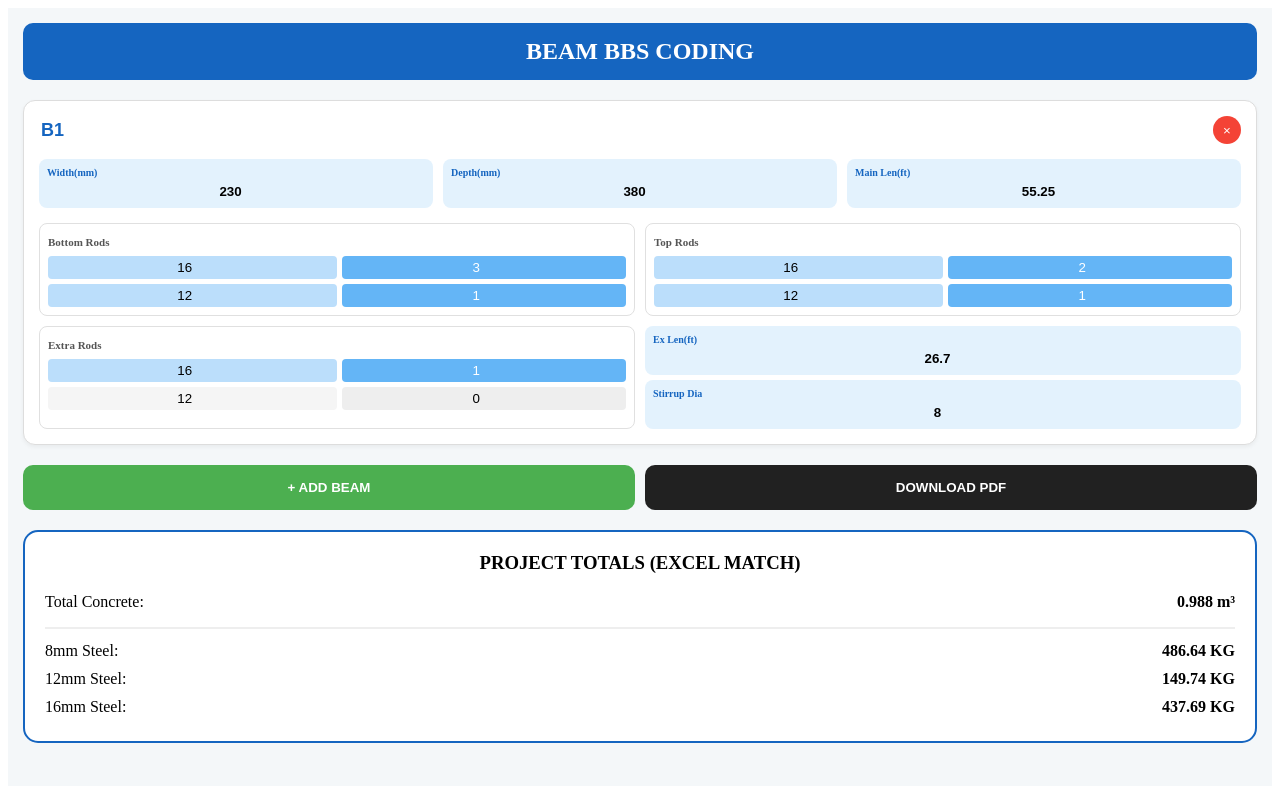
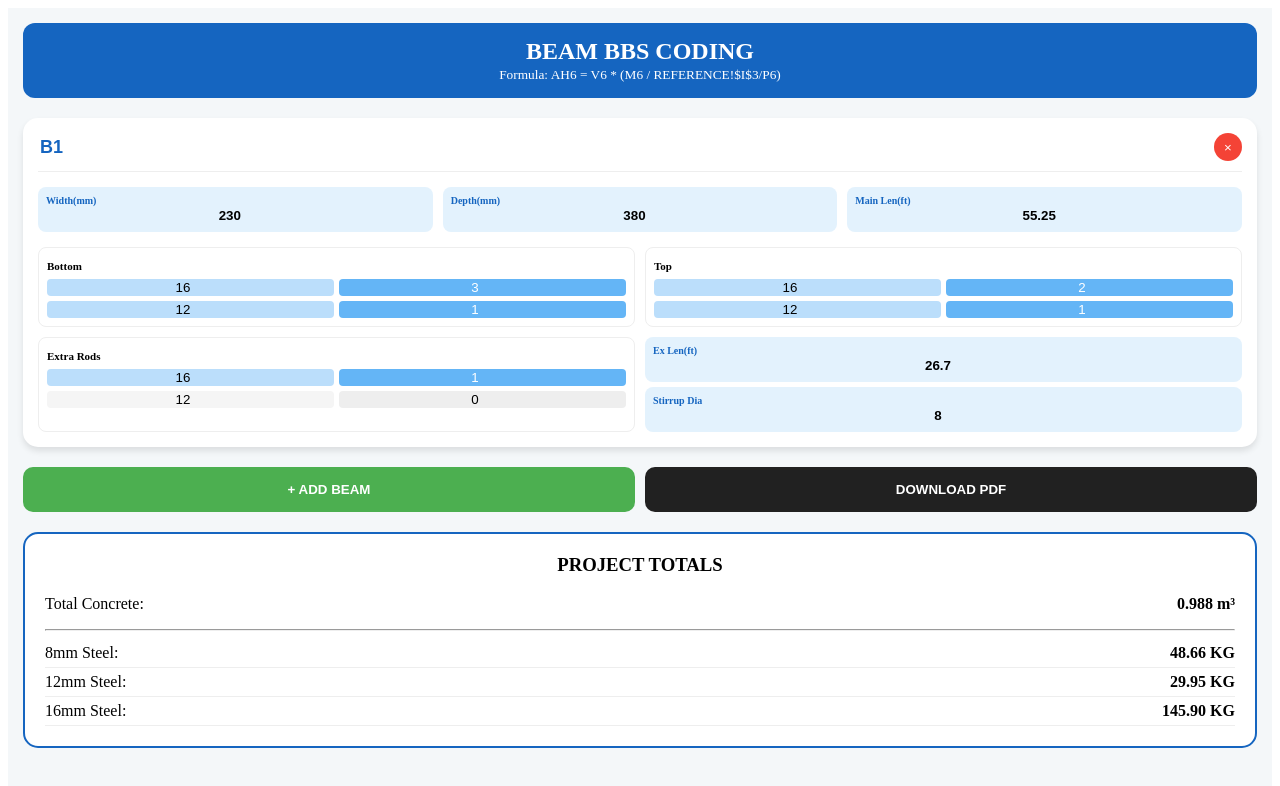
Before and after one commit to Movieeesss/BEAM-BBS, a React (Vite) app: page / in a window 1280 px wide. Shown: the top 786 px of the page. Built offline with nearby package versions, Linux system fonts and the light colour scheme.

Commit message:
Update BeamBBS.tsx

```diff
--- a/src/BeamBBS.tsx
+++ b/src/BeamBBS.tsx
@@ -2,16 +2,18 @@ import React, { useState, useMemo, useCallback } from 'react';
 import jsPDF from 'jspdf';
 import autoTable from 'jspdf-autotable';
 
-// EXACT BUNDLE WEIGHTS FROM YOUR EXCEL SHEET (Column V/W)
-const BUNDLE_WT: Record<number, number> = {
-  8: 47.4,   // Bundle weight for 8mm
-  12: 53.35, // Bundle weight for 12mm
-  16: 56.88, // Bundle weight for 16mm
-  20: 59.26, // Bundle weight for 20mm
-  25: 60.00
+/** * MATCHING YOUR EXCEL "REFERENCE" SHEET
+ * Bundle Weight (V6) and Rods Per Bundle (P6)
+ */
+const EXCEL_REF: Record<number, { weight: number; rodsPerBundle: number }> = {
+  8: { weight: 47.4, rodsPerBundle: 10 },
+  12: { weight: 53.35, rodsPerBundle: 5 },
+  16: { weight: 56.88, rodsPerBundle: 3 },
+  20: { weight: 59.26, rodsPerBundle: 2 },
+  25: { weight: 60.00, rodsPerBundle: 1 }
 };
 
-const ROD_LEN = 12; // Length of one full rod used in your bundle conversion
+const FT_TO_M = 0.3048;
 
 interface RodSet {
   dia1: number; num1: string;
@@ -56,11 +58,7 @@ const BeamBBS: React.FC = () => {
   }, []);
 
   const addBeam = () => {
-    setBeams([...beams, {
-      ...beams[0],
-      id: Date.now().toString(),
-      grid: `B${beams.length + 1}`
-    }]);
+    setBeams([...beams, { ...beams[0], id: Date.now().toString(), grid: `B${beams.length + 1}` }]);
   };
 
   const deleteBeam = (id: string) => {
@@ -68,58 +66,64 @@ const BeamBBS: React.FC = () => {
   };
 
   const results = useMemo(() => {
-    // Reset totals to 0 for every calculation to ensure 100% accuracy
-    const totals: Record<number, number> = { 8: 0, 10: 0, 12: 0, 16: 0, 20: 0, 25: 0 };
-    let grandConcrete = 0;
+    const summary: Record<number, number> = { 8: 0, 10: 0, 12: 0, 16: 0, 20: 0, 25: 0 };
+    let grandVol = 0;
 
     const detailed = beams.map(beam => {
       const wM = (parseFloat(beam.width) || 0) / 1000;
       const dM = (parseFloat(beam.depth) || 0) / 1000;
-      const lMainM = (parseFloat(beam.lenMain) || 0) * 0.3048;
-      const lExtraM = (parseFloat(beam.lenExtra) || 0) * 0.3048;
+      const lMainM = (parseFloat(beam.lenMain) || 0) * FT_TO_M;
+      const lExtraM = (parseFloat(beam.lenExtra) || 0) * FT_TO_M;
       const sIn = parseFloat(beam.spacing) || 6;
 
-      // Concrete: W * (D - 0.125m slab) * Main Length
+      // Concrete: W * (D - 0.125) * L (M6)
       const vol = wM * (dM - 0.125) * lMainM;
-      grandConcrete += vol;
+      grandVol += vol;
 
-      // Excel Core Logic: (Total Meters / 12) * BundleWeight
-      const getKg = (dia: number, nos: string, lengthM: number) => {
-        const totalMeters = (parseFloat(nos) || 0) * lengthM;
-        const weight = (totalMeters / ROD_LEN) * (BUNDLE_WT[dia] || 0);
-        if (weight > 0) totals[dia] += weight;
-        return weight;
+      // EXCEL LOGIC: AH6 = V6 * (M6 / P6)
+      const calcExcelKg = (dia: number, nos: string, lengthM: number) => {
+        const totalMeters = (parseFloat(nos) || 0) * lengthM; // M6
+        const ref = EXCEL_REF[dia];
+        if (!ref) return 0;
+
+        const requiredBundles = totalMeters / (ref.rodsPerBundle * 12); // AB6
+        const kg = requiredBundles * ref.weight; // AH6
+
+        summary[dia] += kg;
+        return kg;
       };
 
-      const b1 = getKg(beam.bottom.dia1, beam.bottom.num1, lMainM);
-      const b2 = getKg(beam.bottom.dia2, beam.bottom.num2, lMainM);
-      const t1 = getKg(beam.top.dia1, beam.top.num1, lMainM);
-      const t2 = getKg(beam.top.dia2, beam.top.num2, lMainM);
-      const e1 = getKg(beam.extra.dia1, beam.extra.num1, lExtraM);
-      const e2 = getKg(beam.extra.dia2, beam.extra.num2, lExtraM);
+      const b1 = calcExcelKg(beam.bottom.dia1, beam.bottom.num1, lMainM);
+      const b2 = calcExcelKg(beam.bottom.dia2, beam.bottom.num2, lMainM);
+      const t1 = calcExcelKg(beam.top.dia1, beam.top.num1, lMainM);
+      const t2 = calcExcelKg(beam.top.dia2, beam.top.num2, lMainM);
+      const e1 = calcExcelKg(beam.extra.dia1, beam.extra.num1, lExtraM);
+      const e2 = calcExcelKg(beam.extra.dia2, beam.extra.num2, lExtraM);
 
-      // Stirrup Logic matching your Excel result (45.9 KG)
-      const stirrupCutM = (((wM * 1000 - 80) * 2) + ((dM * 1000 - 80) * 2) + 200) / 1000;
-      const stirrupQty = Math.ceil(((parseFloat(beam.lenMain) || 0) * 12) / sIn) + 1;
-      const stirrupKg = ((stirrupCutM * stirrupQty) / ROD_LEN) * BUNDLE_WT[beam.diaStirrups];
-      totals[beam.diaStirrups] += stirrupKg;
+      // Stirrup logic sync
+      const cutM = (((wM * 1000 - 80) * 2) + ((dM * 1000 - 80) * 2) + 200) / 1000;
+      const qty = Math.ceil(((parseFloat(beam.lenMain) || 0) * 12) / sIn) + 1;
+      const stirrupBundles = (cutM * qty) / (EXCEL_REF[beam.diaStirrups].rodsPerBundle * 12);
+      const sKg = stirrupBundles * EXCEL_REF[beam.diaStirrups].weight;
+      summary[beam.diaStirrups] += sKg;
 
-      return { ...beam, vol, beamKg: b1+b2+t1+t2+e1+e2+stirrupKg };
+      return { ...beam, vol, beamTotal: b1+b2+t1+t2+e1+e2+sKg };
     });
 
-    return { detailed, totals, grandConcrete };
+    return { detailed, summary, grandVol };
   }, [beams]);
 
   return (
     <div style={{ backgroundColor: '#f4f7f9', minHeight: '100vh', padding: '15px' }}>
-      <header style={{ backgroundColor: '#1565c0', color: '#fff', padding: '15px', borderRadius: '10px', textAlign: 'center', marginBottom: '20px' }}>
+      <header style={{ backgroundColor: '#1565c0', color: '#fff', padding: '15px', borderRadius: '12px', textAlign: 'center', marginBottom: '20px' }}>
         <h2 style={{ margin: 0 }}>BEAM BBS CODING</h2>
+        <small>Formula: AH6 = V6 * (M6 / REFERENCE!$I$3/P6)</small>
       </header>
 
       {beams.map(beam => (
-        <div key={beam.id} style={{ backgroundColor: '#fff', borderRadius: '12px', padding: '15px', marginBottom: '20px', border: '1px solid #ddd', boxShadow: '0 2px 4px rgba(0,0,0,0.05)' }}>
-          <div style={{ display: 'flex', justifyContent: 'space-between', marginBottom: '15px' }}>
-            <input value={beam.grid} onChange={e => updateBeam(beam.id, 'grid', e.target.value)} style={{ fontWeight: 'bold', border: 'none', color: '#1565c0', fontSize: '18px', width: '100px' }} />
+        <div key={beam.id} style={{ backgroundColor: '#fff', borderRadius: '15px', padding: '15px', marginBottom: '20px', boxShadow: '0 4px 6px rgba(0,0,0,0.1)' }}>
+          <div style={{ display: 'flex', justifyContent: 'space-between', borderBottom: '1px solid #eee', paddingBottom: '10px', marginBottom: '15px' }}>
+            <input value={beam.grid} onChange={e => updateBeam(beam.id, 'grid', e.target.value)} style={{ fontWeight: 'bold', border: 'none', color: '#1565c0', fontSize: '18px' }} />
             <button onClick={() => deleteBeam(beam.id)} style={{ background: '#f44336', color: '#fff', border: 'none', borderRadius: '50%', width: '28px', height: '28px', cursor: 'pointer' }}>×</button>
           </div>
 
@@ -130,31 +134,31 @@ const BeamBBS: React.FC = () => {
           </div>
 
           <div style={{ display: 'grid', gridTemplateColumns: '1fr 1fr', gap: '10px' }}>
-            <Rebar label="Bottom Rods" rod={beam.bottom} onUpdate={(f,v) => updateBeam(beam.id, `bottom.${f}`, v)} />
-            <Rebar label="Top Rods" rod={beam.top} onUpdate={(f,v) => updateBeam(beam.id, `top.${f}`, v)} />
+            <RodBox label="Bottom" rod={beam.bottom} onUpdate={(f,v) => updateBeam(beam.id, `bottom.${f}`, v)} />
+            <RodBox label="Top" rod={beam.top} onUpdate={(f,v) => updateBeam(beam.id, `top.${f}`, v)} />
           </div>
 
           <div style={{ display: 'grid', gridTemplateColumns: '1fr 1fr', gap: '10px', marginTop: '10px' }}>
-            <Rebar label="Extra Rods" rod={beam.extra} onUpdate={(f,v) => updateBeam(beam.id, `extra.${f}`, v)} />
+            <RodBox label="Extra Rods" rod={beam.extra} onUpdate={(f,v) => updateBeam(beam.id, `extra.${f}`, v)} />
             <div style={{ display: 'flex', flexDirection: 'column', gap: '5px' }}>
-               <Box label="Ex Len(ft)" value={beam.lenExtra} onChange={v => updateBeam(beam.id, 'lenExtra', v)} />
-               <Box label="Stirrup Dia" value={beam.diaStirrups} onChange={v => updateBeam(beam.id, 'diaStirrups', v)} />
+              <Box label="Ex Len(ft)" value={beam.lenExtra} onChange={v => updateBeam(beam.id, 'lenExtra', v)} />
+              <Box label="Stirrup Dia" value={beam.diaStirrups} onChange={v => updateBeam(beam.id, 'diaStirrups', v)} />
             </div>
           </div>
         </div>
       ))}
 
       <div style={{ display: 'flex', gap: '10px', marginBottom: '20px' }}>
-        <button onClick={addBeam} style={{ flex: 1, padding: '15px', backgroundColor: '#4caf50', color: '#fff', border: 'none', borderRadius: '10px', fontWeight: 'bold', cursor: 'pointer' }}>+ ADD BEAM</button>
-        <button onClick={() => {}} style={{ flex: 1, padding: '15px', backgroundColor: '#212121', color: '#fff', border: 'none', borderRadius: '10px', fontWeight: 'bold', cursor: 'pointer' }}>DOWNLOAD PDF</button>
+        <button onClick={addBeam} style={{ flex: 1, padding: '15px', backgroundColor: '#4caf50', color: '#fff', border: 'none', borderRadius: '10px', fontWeight: 'bold' }}>+ ADD BEAM</button>
+        <button onClick={() => {}} style={{ flex: 1, padding: '15px', backgroundColor: '#212121', color: '#fff', border: 'none', borderRadius: '10px', fontWeight: 'bold' }}>DOWNLOAD PDF</button>
       </div>
 
       <div style={{ backgroundColor: '#fff', padding: '20px', borderRadius: '15px', border: '2px solid #1565c0' }}>
-        <h3 style={{ marginTop: 0, textAlign: 'center' }}>PROJECT TOTALS (EXCEL MATCH)</h3>
-        <p style={{ display: 'flex', justifyContent: 'space-between' }}>Total Concrete: <strong>{results.grandConcrete.toFixed(3)} m³</strong></p>
-        <hr style={{ border: '0.5px solid #eee' }} />
-        {Object.entries(results.totals).map(([dia, kg]) => kg > 0 && (
-          <div key={dia} style={{ display: 'flex', justifyContent: 'space-between', padding: '5px 0' }}>
+        <h3 style={{ marginTop: 0, textAlign: 'center' }}>PROJECT TOTALS</h3>
+        <p style={{ display: 'flex', justifyContent: 'space-between' }}>Total Concrete: <strong>{results.grandVol.toFixed(3)} m³</strong></p>
+        <hr />
+        {Object.entries(results.summary).map(([dia, kg]) => kg > 0 && (
+          <div key={dia} style={{ display: 'flex', justifyContent: 'space-between', borderBottom: '1px solid #eee', padding: '5px 0' }}>
             <span>{dia}mm Steel:</span> <strong>{kg.toFixed(2)} KG</strong>
           </div>
         ))}
@@ -165,22 +169,22 @@ const BeamBBS: React.FC = () => {
 
 const Box = ({ label, value, onChange }: any) => (
   <div style={{ backgroundColor: '#e3f2fd', padding: '8px', borderRadius: '8px' }}>
-    <label style={{ fontSize: '10px', color: '#1565c0', display: 'block', fontWeight: 'bold', marginBottom: '4px' }}>{label}</label>
+    <label style={{ fontSize: '10px', color: '#1565c0', display: 'block', fontWeight: 'bold' }}>{label}</label>
     <input type="number" value={value} onChange={e => onChange(e.target.value)} style={{ width: '100%', border: 'none', background: 'transparent', textAlign: 'center', fontWeight: 'bold', outline: 'none' }} />
   </div>
 );
 
-const Rebar = ({ label, rod, onUpdate }: any) => {
+const RodBox = ({ label, rod, onUpdate }: any) => {
   const active = (n: any) => (parseFloat(n) || 0) > 0;
   return (
-    <div style={{ border: '1px solid #e0e0e0', padding: '8px', borderRadius: '8px' }}>
-      <span style={{ fontSize: '11px', fontWeight: 'bold', color: '#555' }}>{label}</span>
-      <div style={{ display: 'flex', gap: '5px', marginTop: '6px' }}>
-        <input type="number" value={rod.dia1} onChange={e => onUpdate('dia1', e.target.value)} style={{ width: '50%', background: active(rod.num1) ? '#bbdefb' : '#f5f5f5', border: 'none', borderRadius: '4px', textAlign: 'center', padding: '4px' }} />
+    <div style={{ border: '1px solid #eee', padding: '8px', borderRadius: '8px' }}>
+      <span style={{ fontSize: '11px', fontWeight: 'bold' }}>{label}</span>
+      <div style={{ display: 'flex', gap: '5px', marginTop: '5px' }}>
+        <input type="number" value={rod.dia1} onChange={e => onUpdate('dia1', e.target.value)} style={{ width: '50%', background: active(rod.num1) ? '#bbdefb' : '#f5f5f5', border: 'none', borderRadius: '4px', textAlign: 'center' }} />
         <input type="number" value={rod.num1} onChange={e => onUpdate('num1', e.target.value)} style={{ width: '50%', background: active(rod.num1) ? '#64b5f6' : '#eee', border: 'none', borderRadius: '4px', textAlign: 'center', color: active(rod.num1) ? '#fff' : '#000' }} />
       </div>
       <div style={{ display: 'flex', gap: '5px', marginTop: '5px' }}>
-        <input type="number" value={rod.dia2} onChange={e => onUpdate('dia2', e.target.value)} style={{ width: '50%', background: active(rod.num2) ? '#bbdefb' : '#f5f5f5', border: 'none', borderRadius: '4px', textAlign: 'center', padding: '4px' }} />
+        <input type="number" value={rod.dia2} onChange={e => onUpdate('dia2', e.target.value)} style={{ width: '50%', background: active(rod.num2) ? '#bbdefb' : '#f5f5f5', border: 'none', borderRadius: '4px', textAlign: 'center' }} />
         <input type="number" value={rod.num2} onChange={e => onUpdate('num2', e.target.value)} style={{ width: '50%', background: active(rod.num2) ? '#64b5f6' : '#eee', border: 'none', borderRadius: '4px', textAlign: 'center', color: active(rod.num2) ? '#fff' : '#000' }} />
       </div>
     </div>
```
